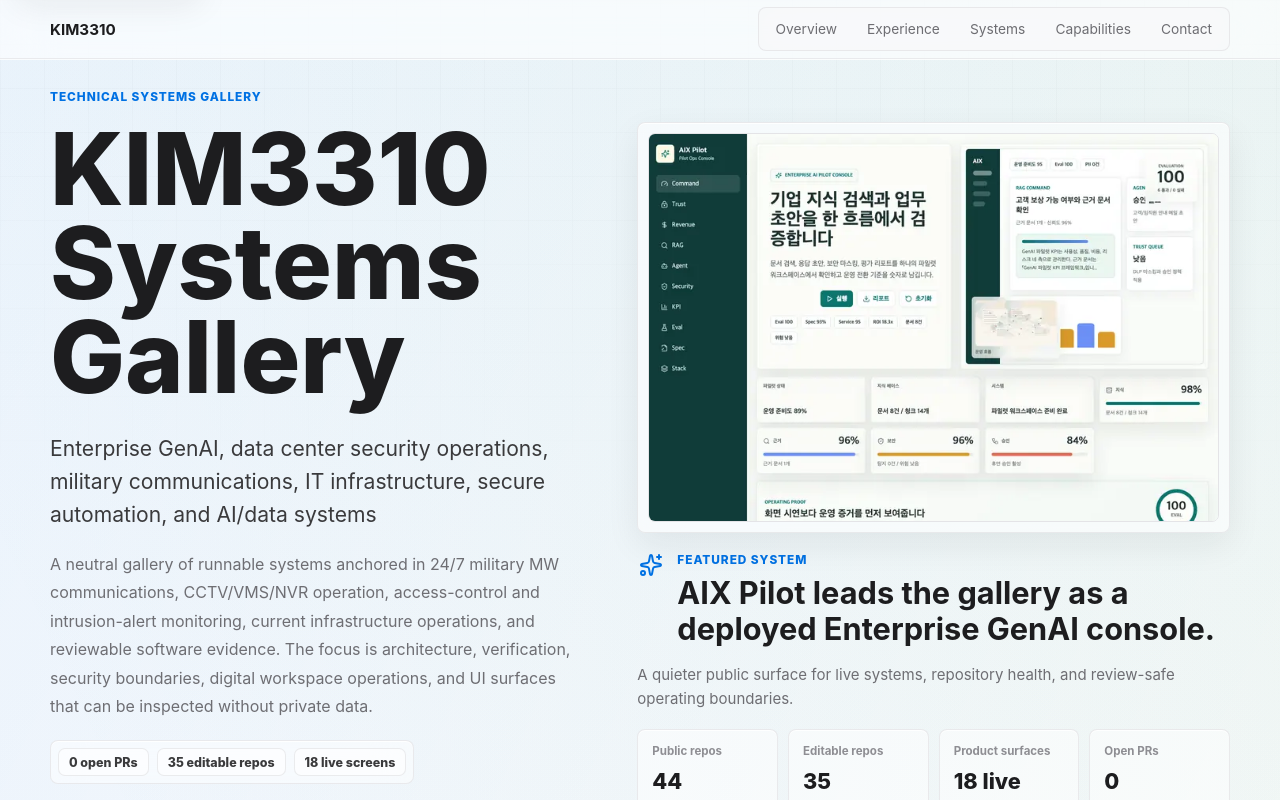
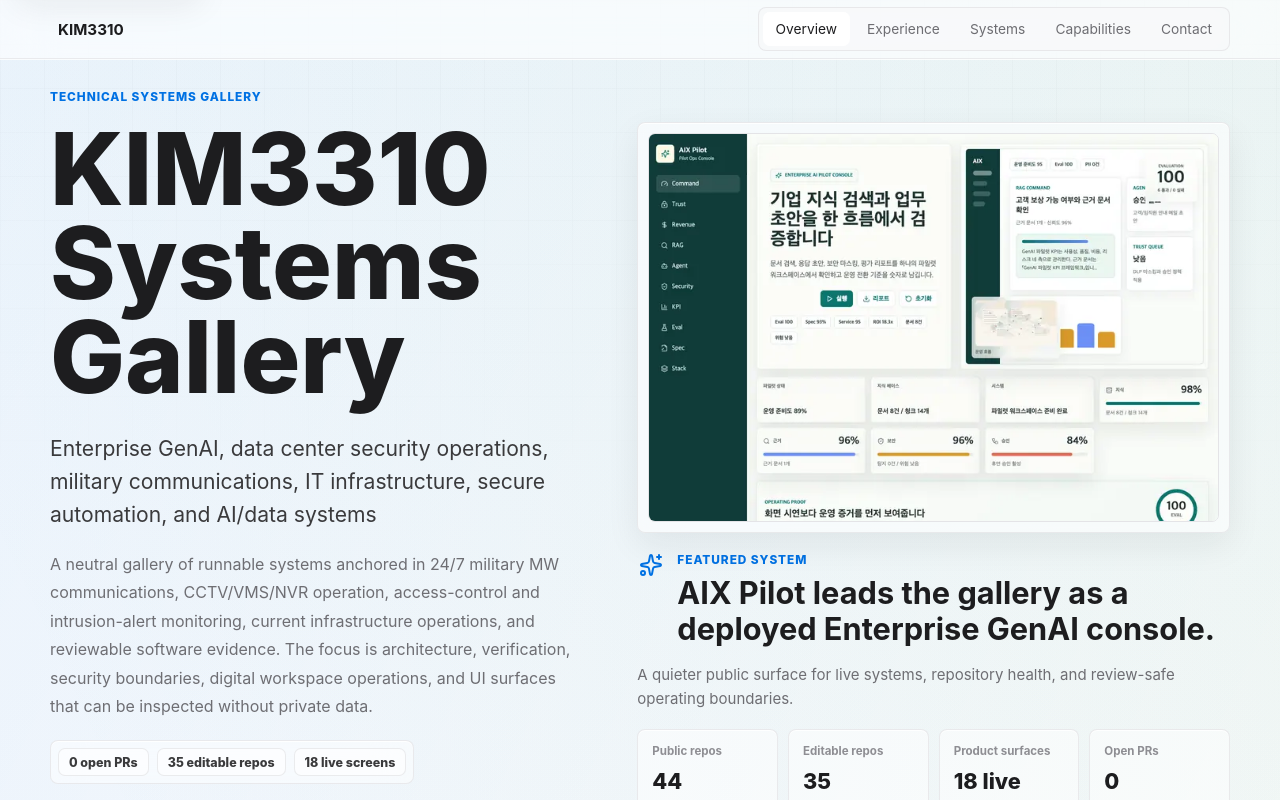
Before and after one commit to KIM3310/doeon-kim-portfolio, a React (Vite) app: page / in a window 1280 px wide. Shown: the top 800 px of the page. Built offline with nearby package versions, Linux system fonts and the light colour scheme.

Commit message:
polish portfolio navigation state

```diff
--- a/components/Navbar.tsx
+++ b/components/Navbar.tsx
@@ -12,11 +12,36 @@ const navItems = [
 const Navbar: React.FC = () => {
   const [isOpen, setIsOpen] = useState(false);
   const [scrolled, setScrolled] = useState(false);
+  const [activeHref, setActiveHref] = useState('#about');
 
   useEffect(() => {
     const onScroll = () => setScrolled(window.scrollY > 50);
     window.addEventListener('scroll', onScroll, { passive: true });
     return () => window.removeEventListener('scroll', onScroll);
+  }, []);
+
+  useEffect(() => {
+    if (typeof IntersectionObserver === 'undefined') return;
+
+    const sections = navItems
+      .map(item => document.querySelector(item.href))
+      .filter((section): section is Element => Boolean(section));
+
+    const observer = new IntersectionObserver(
+      entries => {
+        const active = entries
+          .filter(entry => entry.isIntersecting)
+          .sort((a, b) => b.intersectionRatio - a.intersectionRatio)[0];
+
+        if (active?.target.id) {
+          setActiveHref(`#${active.target.id}`);
+        }
+      },
+      { rootMargin: '-38% 0px -50% 0px', threshold: [0.08, 0.24, 0.6] }
+    );
+
+    sections.forEach(section => observer.observe(section));
+    return () => observer.disconnect();
   }, []);
 
   useEffect(() => {
@@ -27,6 +52,7 @@ const Navbar: React.FC = () => {
 
   const handleClick = (href: string) => {
     setIsOpen(false);
+    setActiveHref(href);
     const el = document.querySelector(href);
     if (el) {
       const top = el.getBoundingClientRect().top + window.scrollY - 80;
@@ -35,30 +61,41 @@ const Navbar: React.FC = () => {
   };
 
   return (
-    <nav className={`site-nav ${scrolled ? 'is-scrolled' : ''}`}>
+    <nav className={`site-nav ${scrolled ? 'is-scrolled' : ''}`} aria-label="Primary navigation">
       <div className="nav-inner">
-        <span className="nav-brand">KIM3310</span>
+        <button type="button" className="nav-brand" onClick={() => handleClick('#about')}>
+          KIM3310
+        </button>
 
-        {/* Desktop */}
         <div className="nav-desktop">
           {navItems.map(item => (
-            <button key={item.name} onClick={() => handleClick(item.href)} className="nav-link">
+            <button
+              key={item.name}
+              type="button"
+              onClick={() => handleClick(item.href)}
+              className={`nav-link ${activeHref === item.href ? 'is-active' : ''}`}
+              aria-current={activeHref === item.href ? 'page' : undefined}
+            >
               {item.name}
             </button>
           ))}
         </div>
 
-        {/* Mobile toggle */}
-        <button onClick={() => setIsOpen(!isOpen)} className="nav-toggle" aria-label="Toggle menu" aria-expanded={isOpen}>
+        <button type="button" onClick={() => setIsOpen(!isOpen)} className="nav-toggle" aria-label="Toggle menu" aria-expanded={isOpen}>
           {isOpen ? <X size={24} /> : <Menu size={24} />}
         </button>
       </div>
 
-      {/* Mobile menu */}
       {isOpen && (
         <div className="nav-mobile">
           {navItems.map(item => (
-            <button key={item.name} onClick={() => handleClick(item.href)} className="nav-mobile-link">
+            <button
+              key={item.name}
+              type="button"
+              onClick={() => handleClick(item.href)}
+              className={`nav-mobile-link ${activeHref === item.href ? 'is-active' : ''}`}
+              aria-current={activeHref === item.href ? 'page' : undefined}
+            >
               {item.name}
             </button>
           ))}
--- a/index.css
+++ b/index.css
@@ -134,9 +134,21 @@ textarea:focus-visible,
 }
 
 .nav-brand {
-  color: var(--ink);
+  min-height: 34px;
+  border: 0;
+  border-radius: 7px;
+  background: transparent;
+  color: var(--ink);
+  cursor: pointer;
   font-size: 0.95rem;
   font-weight: 700;
+  padding: 0 8px;
+  transition: background 160ms ease, color 160ms ease;
+}
+
+.nav-brand:hover {
+  background: rgba(255, 255, 255, 0.62);
+  color: var(--blue);
 }
 
 .nav-desktop {
@@ -167,9 +179,17 @@ textarea:focus-visible,
   transition: color 160ms ease, background 160ms ease;
 }
 
-.nav-link:hover {
+.nav-link:hover,
+.nav-link.is-active,
+.nav-mobile-link:hover,
+.nav-mobile-link.is-active {
   background: var(--surface);
   color: var(--ink);
+}
+
+.nav-link.is-active,
+.nav-mobile-link.is-active {
+  box-shadow: var(--inner-highlight);
 }
 
 .nav-toggle {
@@ -195,6 +215,7 @@ textarea:focus-visible,
   min-height: 42px;
   padding: 0 4px;
   text-align: left;
+  border-radius: 7px;
 }
 
 .hero-section,
```
Also changed, not shown: 3 other files (tests, documents, lock files or other folders).
